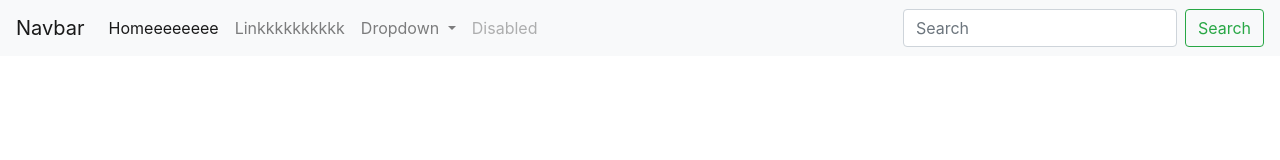
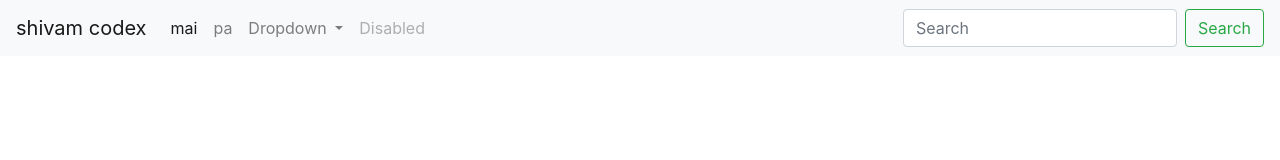
Before and after one commit to Kshivam3127/mygittutorial, a plain HTML site: page index.html in a window 1280 px wide. Drawn offline with nearby package versions, Linux system fonts and the light colour scheme.

Commit message:
committed

```diff
--- a/index.html
+++ b/index.html
@@ -12,7 +12,7 @@
   </head>
   <body>
     <nav class="navbar navbar-expand-lg navbar-light bg-light">
-        <a class="navbar-brand" href="#">Navbar</a>
+        <a class="navbar-brand" href="#">shivam codex</a>
         <button class="navbar-toggler" type="button" data-toggle="collapse" data-target="#navbarSupportedContent" aria-controls="navbarSupportedContent" aria-expanded="false" aria-label="Toggle navigation">
           <span class="navbar-toggler-icon"></span>
         </button>
@@ -20,10 +20,10 @@
         <div class="collapse navbar-collapse" id="navbarSupportedContent">
           <ul class="navbar-nav mr-auto">
             <li class="nav-item active">
-              <a class="nav-link" href="#">Homeeeeeeee <span class="sr-only">(current)</span></a>
+              <a class="nav-link" href="#">mai <span class="sr-only">(current)</span></a>
             </li>
             <li class="nav-item">
-              <a class="nav-link" href="#">Linkkkkkkkkkk</a>
+              <a class="nav-link" href="#">pa</a>
             </li>
             <li class="nav-item dropdown">
               <a class="nav-link dropdown-toggle" href="#" id="navbarDropdown" role="button" data-toggle="dropdown" aria-haspopup="true" aria-expanded="false">
```
